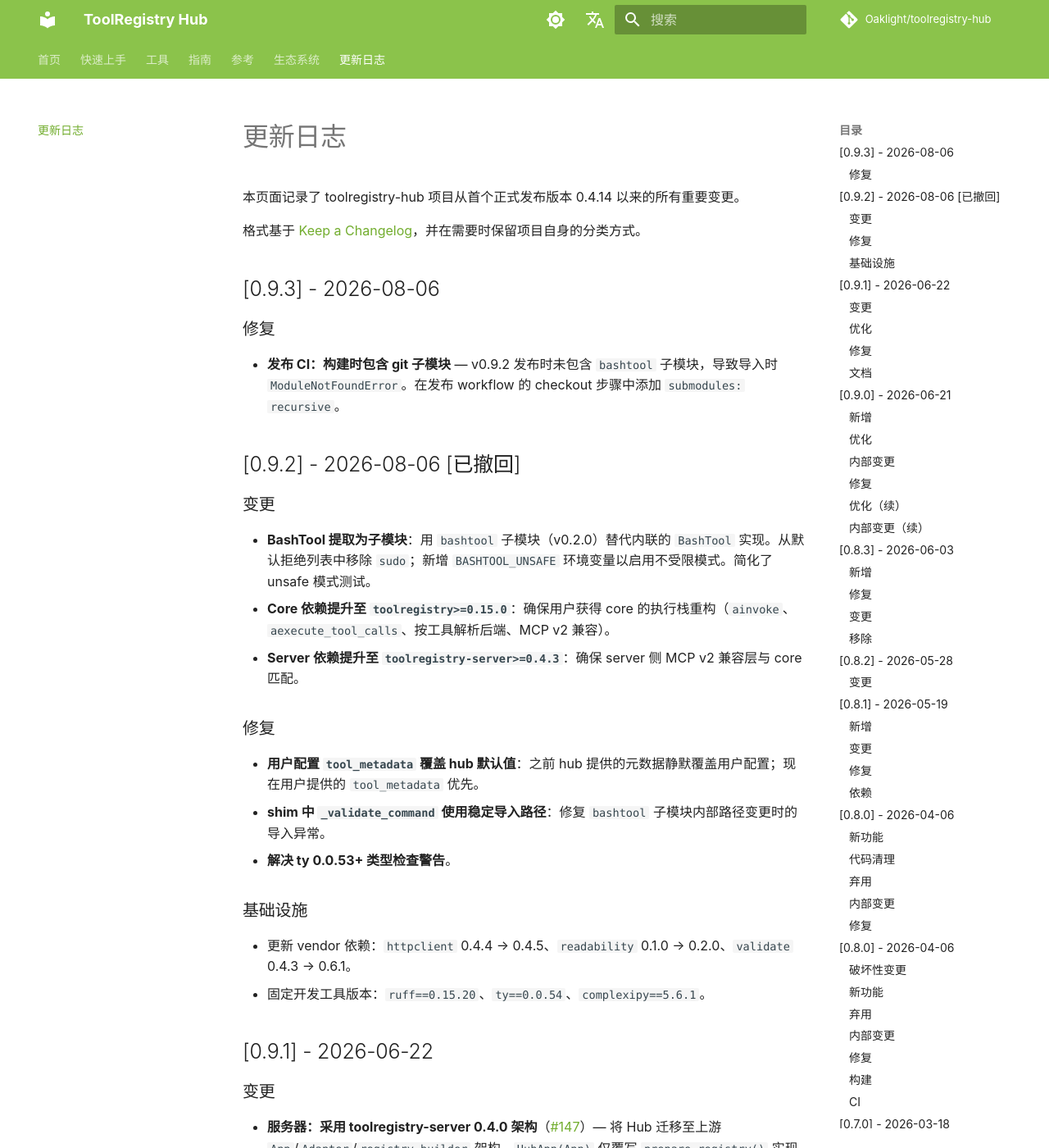
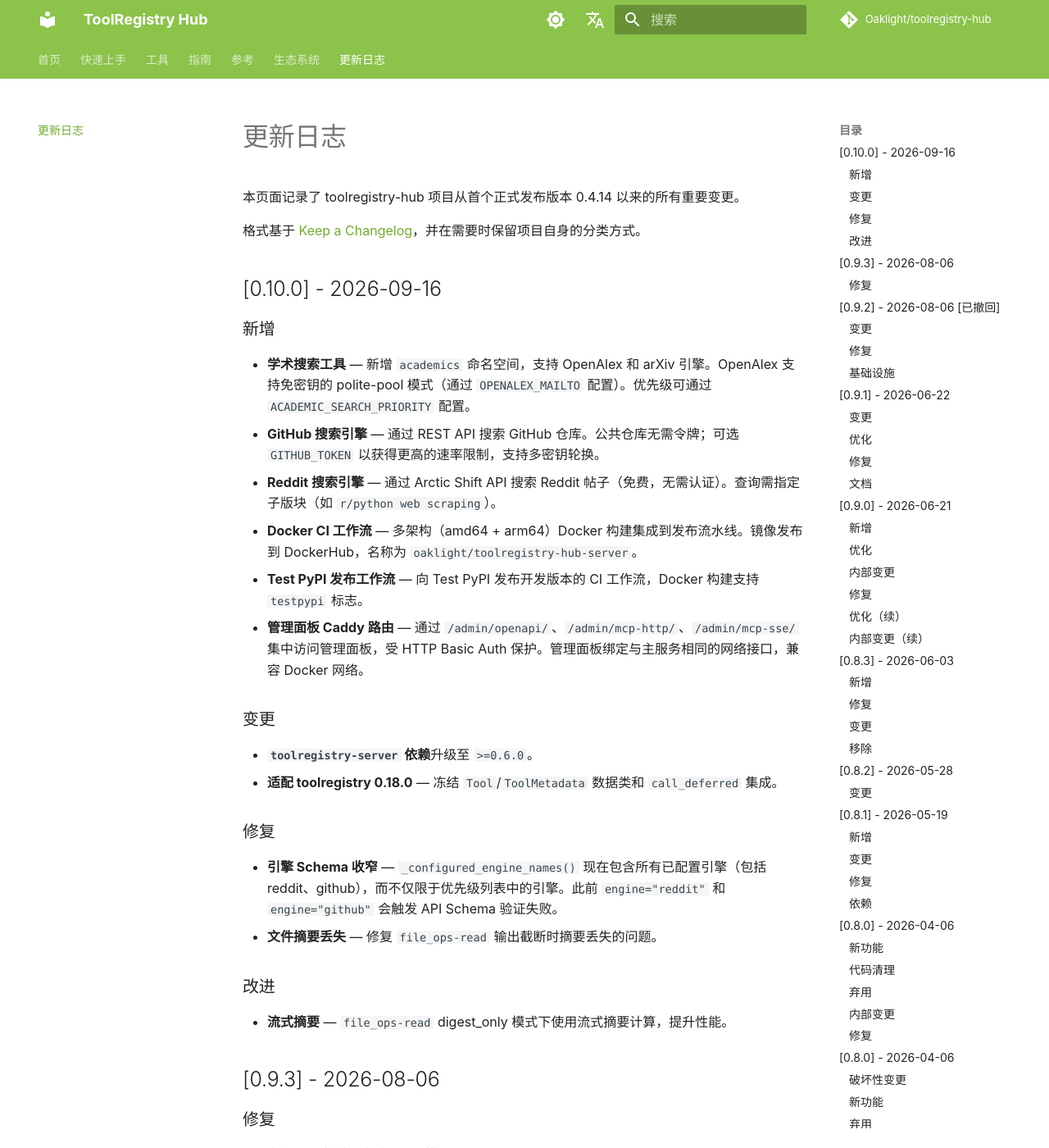
Before and after one commit to Oaklight/toolregistry-hub, an MkDocs documentation site: the page built from docs/changelog.md, in a window 1280 px wide and 1400 px high. Shown: the whole window at 82% size. Built offline with MkDocs 1.6.1 and Material for MkDocs 9.7.7, drawn with Linux system fonts in a browser that asks for light colours; some web fonts are replaced; comment, search, counter and statistics services are not loaded.

Commit message:
docs: 添加 0.10.0 更新日志、学术搜索文档、管理面板指南、端点/环境变量引用

```diff
--- a/docs/changelog.md
+++ b/docs/changelog.md
@@ -11,6 +11,31 @@ author: Oaklight
 本页面记录了 toolregistry-hub 项目从首个正式发布版本 0.4.14 以来的所有重要变更。
 
 格式基于 [Keep a Changelog](https://keepachangelog.com/zh-CN/1.1.0/)，并在需要时保留项目自身的分类方式。
+
+## [0.10.0] - 2026-09-16
+
+### 新增
+
+- **学术搜索工具** — 新增 `academics` 命名空间，支持 OpenAlex 和 arXiv 引擎。OpenAlex 支持免密钥的 polite-pool 模式（通过 `OPENALEX_MAILTO` 配置）。优先级可通过 `ACADEMIC_SEARCH_PRIORITY` 配置。
+- **GitHub 搜索引擎** — 通过 REST API 搜索 GitHub 仓库。公共仓库无需令牌；可选 `GITHUB_TOKEN` 以获得更高的速率限制，支持多密钥轮换。
+- **Reddit 搜索引擎** — 通过 Arctic Shift API 搜索 Reddit 帖子（免费，无需认证）。查询需指定子版块（如 `r/python web scraping`）。
+- **Docker CI 工作流** — 多架构（amd64 + arm64）Docker 构建集成到发布流水线。镜像发布到 DockerHub，名称为 `oaklight/toolregistry-hub-server`。
+- **Test PyPI 发布工作流** — 向 Test PyPI 发布开发版本的 CI 工作流，Docker 构建支持 `testpypi` 标志。
+- **管理面板 Caddy 路由** — 通过 `/admin/openapi/`、`/admin/mcp-http/`、`/admin/mcp-sse/` 集中访问管理面板，受 HTTP Basic Auth 保护。管理面板绑定与主服务相同的网络接口，兼容 Docker 网络。
+
+### 变更
+
+- **`toolregistry-server` 依赖**升级至 `>=0.6.0`。
+- **适配 toolregistry 0.18.0** — 冻结 `Tool`/`ToolMetadata` 数据类和 `call_deferred` 集成。
+
+### 修复
+
+- **引擎 Schema 收窄** — `_configured_engine_names()` 现在包含所有已配置引擎（包括 reddit、github），而不仅限于优先级列表中的引擎。此前 `engine="reddit"` 和 `engine="github"` 会触发 API Schema 验证失败。
+- **文件摘要丢失** — 修复 `file_ops-read` 输出截断时摘要丢失的问题。
+
+### 改进
+
+- **流式摘要** — `file_ops-read` digest_only 模式下使用流式摘要计算，提升性能。
 
 ## [0.9.3] - 2026-08-06
 
--- a/mkdocs.yml
+++ b/mkdocs.yml
@@ -96,6 +96,7 @@ plugins:
           - tools/websearch/serper.md
           - tools/websearch/tavily.md
           - tools/websearch/searxng.md
+          - tools/academic_search.md
           - tools/bash_tool.md
           - tools/cron_tool.md
           - tools/think_tool.md
@@ -196,6 +197,8 @@ nav:
               - SearXNG 搜索: tools/websearch/searxng.md
               - Reddit 搜索: tools/websearch/reddit.md
               - GitHub 搜索: tools/websearch/github.md
+      - 学术搜索:
+          - 学术搜索: tools/academic_search.md
       - Shell:
           - Bash 工具: tools/bash_tool.md
       - 定时任务:
```
Also changed, not shown: docs/guides/docker.md (+20 -0 lines), docs/reference/endpoints.md (+7 -0 lines), docs/reference/environment.md (+4 -0 lines), docs/tools/academic_search.md (added, +52 -0 lines), docs/tools/index.md (+4 -0 lines).
